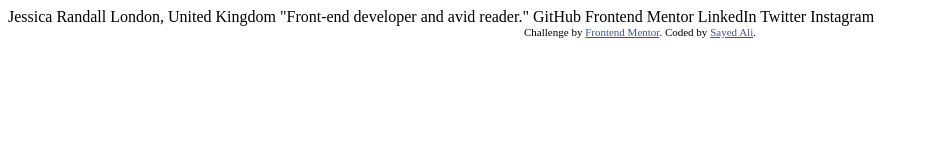
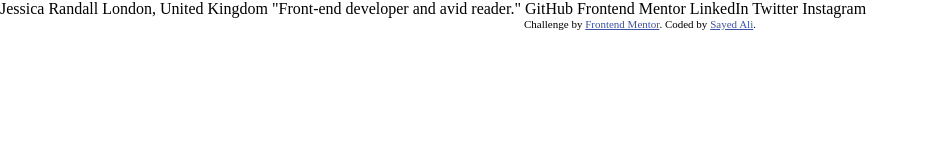
Before and after one commit to sydalwedaie/fem-social-links-profile, a plain HTML site: page index.html in a window 1280 px wide. Shown: the whole page, without its empty margins (0-937 px from the left). Drawn offline with Linux system fonts and the light colour scheme.

Commit message:
Add personal avatar. Prepare CSS file. Clean up files.

```diff
--- a/index.css
+++ b/index.css
@@ -1,3 +1,27 @@
+/* Resets */
+*,
+*::after,
+*::before {
+  box-sizing: border-box;
+}
+
+html,
+body,
+p,
+h1,
+h2 {
+  padding: 0;
+  margin: 0;
+}
+
+/* Global */
+:root {
+  --color-green: hsl(75, 94%, 57%);
+  --color-grey-700: hsl(0, 0%, 20%);
+  --color-grey-800: hsl(0, 0%, 12%);
+  --color-grey-900: hsl(0, 0%, 8%);
+}
+
 .attribution {
   font-size: 11px;
   text-align: center;
```
Also changed, not shown: assets/fonts/README.txt (deleted), assets/images/avatar-jessica.jpeg (deleted), assets/images/avatar.jpg (added).
